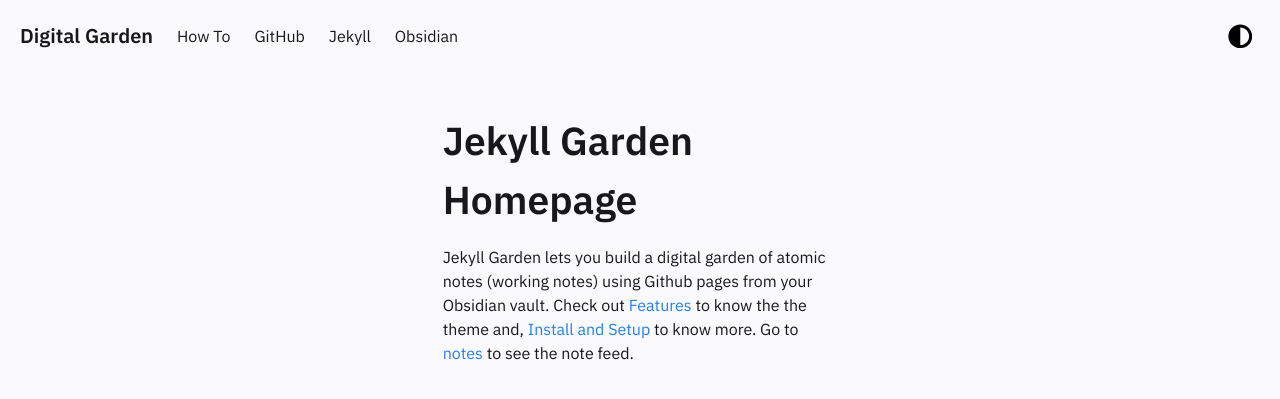
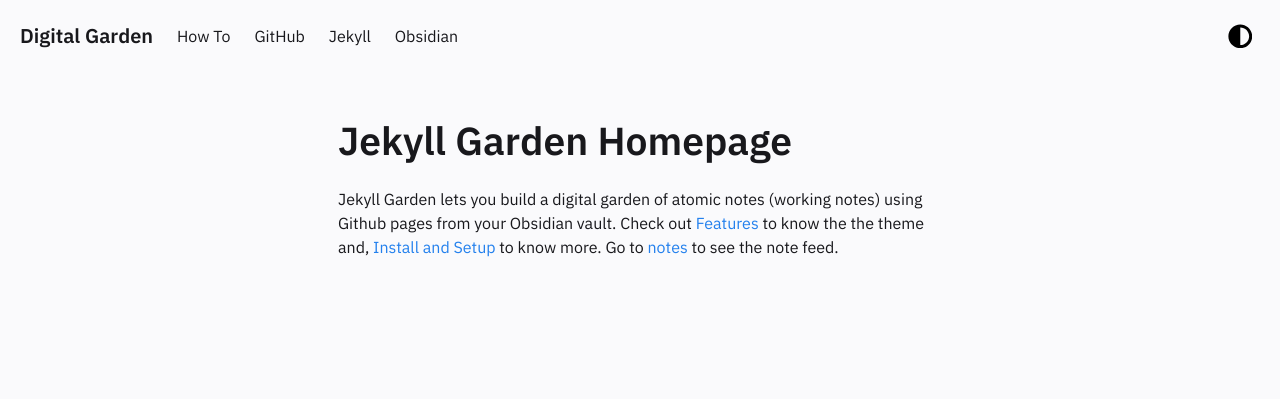
Before and after one commit to one-data-cookie/one-data-cookie.github.io, a Jekyll site: the page built from pages/index.md, in a window 1280 px wide. Shown: the top 399 px of the page. Built offline with Jekyll 4.4.1, drawn with Linux system fonts in a browser that asks for light colours.

Commit message:
change homepage width

```diff
--- a/_includes/homepage.html
+++ b/_includes/homepage.html
@@ -1,4 +1,4 @@
-<div class="column is-4">
+<div class="column is-half">
     <div class="block homeblock">
     <h1>Jekyll Garden Homepage</h1>
 
```
